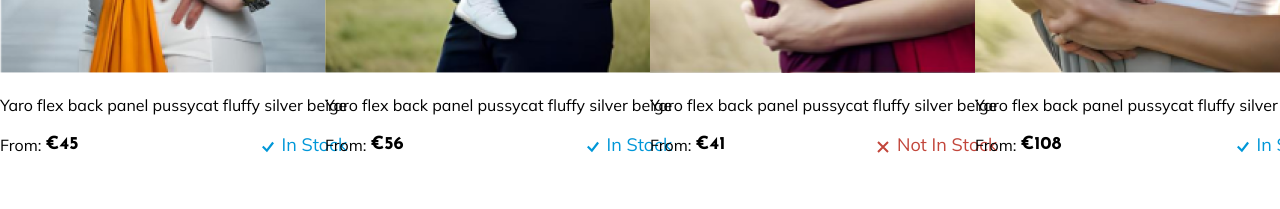
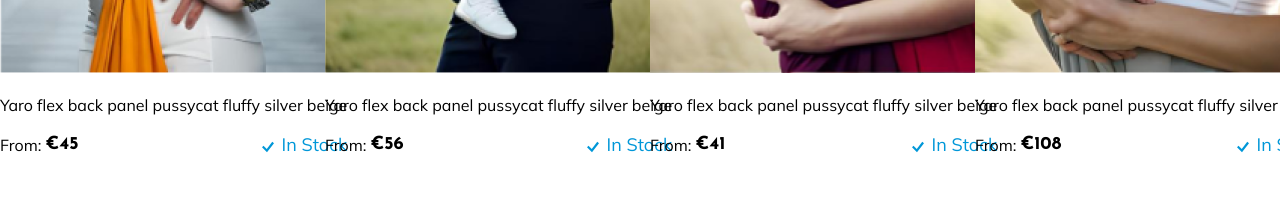
Before and after one commit to acdepak/ecommerce-app, a Next.js app: page /gift in a window 1280 px wide. Shown: the part 3720-3929 px from the top of the page. Built offline with nearby package versions, Linux system fonts and the light colour scheme.

Commit message:
added product attributes and set autoplay to true

```diff
--- a/src/app/page.tsx
+++ b/src/app/page.tsx
@@ -41,7 +41,7 @@ const HeroSection = () => {
     dotsClass: "slick-dots !flex gap-10 justify-center ",
     slidesToScroll: 1,
     slidesToShow: 1,
-    autoplay: false,
+    autoplay: true,
     autoplaySpeed: 3000,
     fade: true,
     speed: 1000,
--- a/src/data/product.json
+++ b/src/data/product.json
@@ -5,7 +5,12 @@
     "link": "/",
     "title": "Yaro flex back panel pussycat fluffy silver beige",
     "price": 45.0,
-    "stock": true
+    "stock": 10,
+    "like": false,
+    "length": "68cm",
+    "reference": "YREVTSLPR065",
+    "type": "100% cotton max text length example...",
+    "extra": "view all specifications"
   },
   {
     "id": 2,
@@ -13,7 +18,12 @@
     "link": "/",
     "title": "Yaro flex back panel pussycat fluffy silver beige",
     "price": 56.0,
-    "stock": true
+    "stock": 10,
+    "like": false,
+    "length": "68cm",
+    "reference": "YREVTSLPR065",
+    "type": "100% cotton max text length example...",
+    "extra": "view all specifications"
   },
   {
     "id": 3,
@@ -21,7 +31,12 @@
     "link": "/",
     "title": "Yaro flex back panel pussycat fluffy silver beige",
     "price": 41.0,
-    "stock": false
+    "stock": 10,
+    "like": false,
+    "length": "68cm",
+    "reference": "YREVTSLPR065",
+    "type": "100% cotton max text length example...",
+    "extra": "view all specifications"
   },
   {
     "id": 4,
@@ -29,7 +44,12 @@
     "link": "/",
     "title": "Yaro flex back panel pussycat fluffy silver beige",
     "price": 108.0,
-    "stock": true
+    "stock": 10,
+    "like": false,
+    "length": "68cm",
+    "reference": "YREVTSLPR065",
+    "type": "100% cotton max text length example...",
+    "extra": "view all specifications"
   },
   {
     "id": 5,
@@ -37,7 +57,12 @@
     "link": "/",
     "title": "Yaro flex back panel pussycat fluffy silver beige",
     "price": 149.0,
-    "stock": true
+    "stock": 10,
+    "like": false,
+    "length": "68cm",
+    "reference": "YREVTSLPR065",
+    "type": "100% cotton max text length example...",
+    "extra": "view all specifications"
   },
   {
     "id": 6,
@@ -45,7 +70,12 @@
     "link": "/",
     "title": "Yaro flex back panel pussycat fluffy silver beige",
     "price": 95.0,
-    "stock": true
+    "stock": 10,
+    "like": false,
+    "length": "68cm",
+    "reference": "YREVTSLPR065",
+    "type": "100% cotton max text length example...",
+    "extra": "view all specifications"
   },
   {
     "id": 7,
@@ -53,7 +83,12 @@
     "link": "/",
     "title": "Yaro flex back panel pussycat fluffy silver beige",
     "price": 276.0,
-    "stock": true
+    "stock": 10,
+    "like": false,
+    "length": "68cm",
+    "reference": "YREVTSLPR065",
+    "type": "100% cotton max text length example...",
+    "extra": "view all specifications"
   },
   {
     "id": 8,
@@ -61,6 +96,11 @@
     "link": "/",
     "title": "Yaro flex back panel pussycat fluffy silver beige",
     "price": 289.0,
-    "stock": true
+    "stock": 10,
+    "like": false,
+    "length": "68cm",
+    "reference": "YREVTSLPR065",
+    "type": "100% cotton max text length example...",
+    "extra": "view all specifications"
   }
 ]
```
